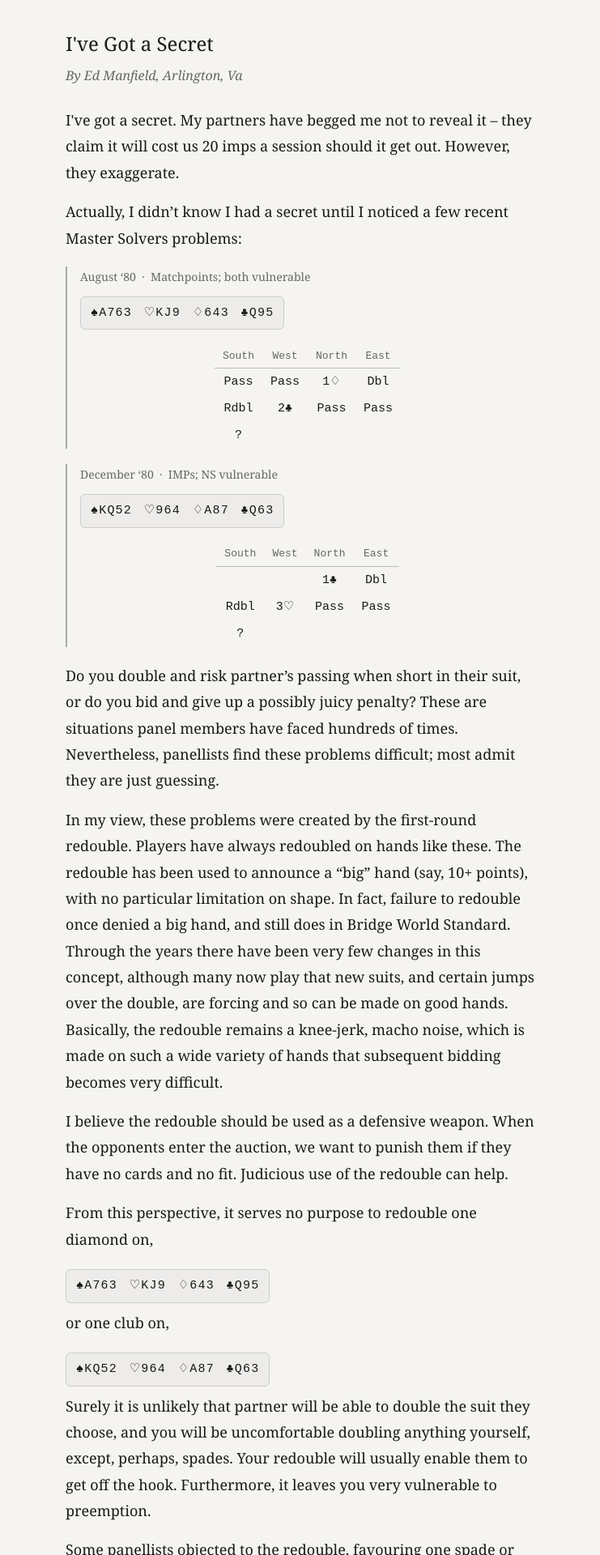
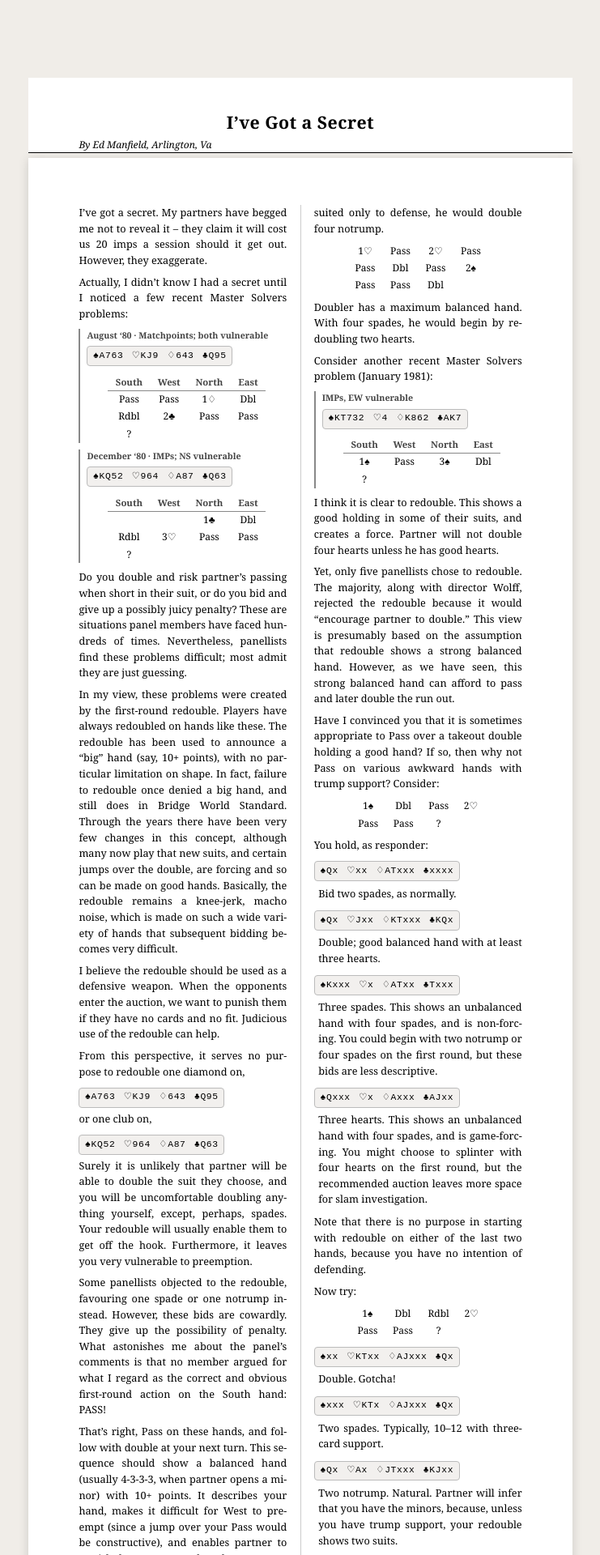
Before and after one commit to kjraywood/kjraywood.github.io, a Jekyll site: the page igas/index.html, which Jekyll copies as it is, in a window 1280 px wide. Shown: the top 1920 px of the page at 81% size, without its empty margins (269-1010 px from the left). Built offline with Jekyll 4.4.1, drawn with Linux system fonts in a browser that asks for light colours; some of the changed text lies outside the part shown.

Commit message:
use regular font for bidding tables

```diff
--- a/igas/index.html
+++ b/igas/index.html
@@ -2,72 +2,159 @@
 <html lang="en">
 <head>
 <meta charset="UTF-8">
-<meta name="viewport" content="width=device-width, initial-scale=1.0">
 <title>I've Got a Secret — Ed Manfield</title>
 <style>
+  @page {
+    size: letter;
+    margin: 0.85in 0.75in;
+  }
+
   body {
+    font-family: Georgia, 'Times New Roman', serif;
+    font-size: 9.5pt;
+    line-height: 1.55;
+    color: #000;
+    background: #fff;
     margin: 0;
     padding: 0;
-    background: #f5f4f0;
-    font-family: Georgia, 'Times New Roman', serif;
   }
-  .art {
-    font-size: clamp(16px, 4.5vw, 18px);
-    line-height: 1.8;
-    color: #1a1a18;
-    max-width: 620px;
-    margin: 0 auto;
-    padding: 2rem 1.25rem;
-    box-sizing: border-box;
-    width: 100%;
+
+  .masthead {
+    text-align: center;
+    margin-bottom: 0.5em;
+    padding-bottom: 0.4em;
+    border-bottom: 1pt solid #000;
+    column-span: all;
   }
-  .art h1 { font-size: clamp(20px, 5.5vw, 24px); font-weight: 500; margin: 0 0 0.25rem; }
-  .art .byline { font-style: italic; color: #666; margin: 0 0 1.5rem; font-size: clamp(14px, 4vw, 16px); }
-  .art p { margin: 0 0 1rem; }
+
+  .masthead h1 {
+    font-size: 16pt;
+    font-weight: bold;
+    margin: 0 0 0.1em;
+    letter-spacing: 0.02em;
+  }
+
+  .masthead .byline {
+    font-style: italic;
+    font-size: 9pt;
+    margin: 0;
+  }
+
+  .content {
+    column-count: 2;
+    column-gap: 0.35in;
+    column-rule: 0.5pt solid #ccc;
+  }
+
+  p {
+    margin: 0 0 0.55em;
+    text-align: justify;
+    hyphens: auto;
+    orphans: 3;
+    widows: 3;
+  }
+
   .hand {
     font-family: 'Courier New', Courier, monospace;
-    font-size: clamp(14px, 3.8vw, 15px);
-    background: #eeecea;
-    border: 0.5px solid #ccc;
-    border-radius: 6px;
-    padding: 0.4rem 0.75rem;
+    font-size: 8.5pt;
+    background: #f2f0ee;
+    border: 0.5pt solid #bbb;
+    border-radius: 3pt;
+    padding: 2pt 5pt;
     display: inline-block;
-    margin: 0.3rem 0 0.5rem;
+    margin: 2pt 0 3pt;
+    letter-spacing: 0.06em;
+    word-spacing: 0.25em;
     white-space: normal;
     word-break: break-word;
     max-width: 100%;
     box-sizing: border-box;
-    letter-spacing: 0.08em;
-    word-spacing: 0.3em;
   }
-  .problem { border-left: 2px solid #aaa; padding-left: 1rem; margin: 1.2rem 0; }
-  .problem .label { font-size: clamp(13px, 3.5vw, 14px); font-weight: 500; color: #666; margin-bottom: 0.4rem; }
-  .bid-wrap { text-align: center; margin: 0.6rem 0 0.9rem; }
-  .bid-table { border-collapse: collapse; margin: 0 auto; font-family: 'Courier New', Courier, monospace; font-size: clamp(14px, 3.8vw, 15px); }
-  .bid-table.headed th { color: #666; font-weight: 500; font-size: clamp(12px, 3.3vw, 13px); padding: 3px 10px; text-align: center; border-bottom: 0.5px solid #bbb; }
-  .bid-table td { padding: 3px 10px; text-align: center; }
-  .hand-label { margin: 0.5rem 0 0.2rem; }
-  .hand-response { margin: 0.15rem 0 0.9rem; padding-left: 0.25rem; }
-  @media (prefers-color-scheme: dark) {
-    body { background: #1e1e1c; }
-    .art { color: #e8e6e0; }
-    .art .byline, .problem .label { color: #999; }
-    .hand { background: #2a2a28; border-color: #444; }
-    .bid-table.headed th { color: #999; border-bottom-color: #444; }
+
+  .problem {
+    border-left: 1.5pt solid #888;
+    padding-left: 6pt;
+    margin: 6pt 0;
+    break-inside: avoid;
+  }
+
+  .problem .label {
+    font-size: 8pt;
+    font-weight: bold;
+    color: #444;
+    margin-bottom: 2pt;
+  }
+
+  .bid-wrap {
+    text-align: center;
+    margin: 4pt 0 5pt;
+    break-inside: avoid;
+  }
+
+  .bid-table {
+    border-collapse: collapse;
+    margin: 0 auto;
+    font-family: Georgia, 'Times New Roman', serif;
+    font-size: 9pt;
+  }
+
+  .bid-table.headed th {
+    color: #444;
+    font-weight: bold;
+    font-size: 8.5pt;
+    padding: 1pt 7pt;
+    text-align: center;
+    border-bottom: 0.5pt solid #888;
+  }
+
+  .bid-table td {
+    padding: 1pt 7pt;
+    text-align: center;
+  }
+
+  .hand-block {
+    margin: 3pt 0 1pt;
+    break-inside: avoid;
+  }
+
+  .hand-response {
+    margin: 0 0 6pt 4pt;
+  }
+
+  @media screen {
+    body {
+      max-width: 7in;
+      margin: 1in auto;
+      padding: 0 0.5in;
+      background: #f0ede8;
+    }
+    .content {
+      background: #fff;
+      padding: 0.6in 0.65in;
+      box-shadow: 0 2px 12px rgba(0,0,0,0.15);
+    }
+    .masthead {
+      background: #fff;
+      padding: 0.4in 0.65in 0;
+    }
   }
 </style>
 </head>
 <body>
-<div class="art">
-  <h1>I've Got a Secret</h1>
+
+<div class="masthead">
+  <h1>I&rsquo;ve Got a Secret</h1>
   <p class="byline">By Ed Manfield, Arlington, Va</p>
+</div>
 
-  <p>I've got a secret. My partners have begged me not to reveal it &ndash; they claim it will cost us 20 imps a session should it get out. However, they exaggerate.</p>
+<div class="content">
+
+  <p>I&rsquo;ve got a secret. My partners have begged me not to reveal it &ndash; they claim it will cost us 20 imps a session should it get out. However, they exaggerate.</p>
 
   <p>Actually, I didn&rsquo;t know I had a secret until I noticed a few recent Master Solvers problems:</p>
 
   <div class="problem">
-    <div class="label">August &lsquo;80 &nbsp;&middot;&nbsp; Matchpoints; both vulnerable</div>
+    <div class="label">August &lsquo;80 &middot; Matchpoints; both vulnerable</div>
     <div class="hand">&#9824;A763 &#9825;KJ9 &#9826;643 &#9827;Q95</div>
     <div class="bid-wrap">
       <table class="bid-table headed">
@@ -80,7 +167,7 @@
   </div>
 
   <div class="problem">
-    <div class="label">December &lsquo;80 &nbsp;&middot;&nbsp; IMPs; NS vulnerable</div>
+    <div class="label">December &lsquo;80 &middot; IMPs; NS vulnerable</div>
     <div class="hand">&#9824;KQ52 &#9825;964 &#9826;A87 &#9827;Q63</div>
     <div class="bid-wrap">
       <table class="bid-table headed">
@@ -227,16 +312,16 @@
 
   <p>You hold, as responder:</p>
 
-  <div class="hand-label"><span class="hand">&#9824;Qx &#9825;xx &#9826;ATxxx &#9827;xxxx</span></div>
+  <div class="hand-block"><span class="hand">&#9824;Qx &#9825;xx &#9826;ATxxx &#9827;xxxx</span></div>
   <p class="hand-response">Bid two spades, as normally.</p>
 
-  <div class="hand-label"><span class="hand">&#9824;Qx &#9825;Jxx &#9826;KTxxx &#9827;KQx</span></div>
+  <div class="hand-block"><span class="hand">&#9824;Qx &#9825;Jxx &#9826;KTxxx &#9827;KQx</span></div>
   <p class="hand-response">Double; good balanced hand with at least three hearts.</p>
 
-  <div class="hand-label"><span class="hand">&#9824;Kxxx &#9825;x &#9826;ATxx &#9827;Txxx</span></div>
+  <div class="hand-block"><span class="hand">&#9824;Kxxx &#9825;x &#9826;ATxx &#9827;Txxx</span></div>
   <p class="hand-response">Three spades. This shows an unbalanced hand with four spades, and is non-forcing. You could begin with two notrump or four spades on the first round, but these bids are less descriptive.</p>
 
-  <div class="hand-label"><span class="hand">&#9824;Qxxx &#9825;x &#9826;Axxx &#9827;AJxx</span></div>
+  <div class="hand-block"><span class="hand">&#9824;Qxxx &#9825;x &#9826;Axxx &#9827;AJxx</span></div>
   <p class="hand-response">Three hearts. This shows an unbalanced hand with four spades, and is game-forcing. You might choose to splinter with four hearts on the first round, but the recommended auction leaves more space for slam investigation.</p>
 
   <p>Note that there is no purpose in starting with redouble on either of the last two hands, because you have no intention of defending.</p>
@@ -250,22 +335,22 @@
     </table>
   </div>
 
-  <div class="hand-label"><span class="hand">&#9824;xx &#9825;KTxx &#9826;AJxxx &#9827;Qx</span></div>
+  <div class="hand-block"><span class="hand">&#9824;xx &#9825;KTxx &#9826;AJxxx &#9827;Qx</span></div>
   <p class="hand-response">Double. Gotcha!</p>
 
-  <div class="hand-label"><span class="hand">&#9824;xxx &#9825;KTx &#9826;AJxxx &#9827;Qx</span></div>
+  <div class="hand-block"><span class="hand">&#9824;xxx &#9825;KTx &#9826;AJxxx &#9827;Qx</span></div>
   <p class="hand-response">Two spades. Typically, 10&ndash;12 with three-card support.</p>
 
-  <div class="hand-label"><span class="hand">&#9824;Qx &#9825;Ax &#9826;JTxxx &#9827;KJxx</span></div>
+  <div class="hand-block"><span class="hand">&#9824;Qx &#9825;Ax &#9826;JTxxx &#9827;KJxx</span></div>
   <p class="hand-response">Two notrump. Natural. Partner will infer that you have the minors, because, unless you have trump support, your redouble shows two suits.</p>
 
-  <div class="hand-label"><span class="hand">&#9824;Qx &#9825;Ax &#9826;AJxxx &#9827;KJxx</span></div>
+  <div class="hand-block"><span class="hand">&#9824;Qx &#9825;Ax &#9826;AJxxx &#9827;KJxx</span></div>
   <p class="hand-response">Three diamonds. Forcing.</p>
 
-  <div class="hand-label"><span class="hand">&#9824;Qxx &#9825;Qx &#9826;KTxx &#9827;AQxx</span></div>
+  <div class="hand-block"><span class="hand">&#9824;Qxx &#9825;Qx &#9826;KTxx &#9827;AQxx</span></div>
   <p class="hand-response">Three hearts. Three-card spade support, choice of games.</p>
 
-  <div class="hand-label"><span class="hand">&#9824;xxx &#9825;x &#9826;AKxx &#9827;QTxxx</span></div>
+  <div class="hand-block"><span class="hand">&#9824;xxx &#9825;x &#9826;AKxx &#9827;QTxxx</span></div>
   <p class="hand-response">Three spades. 10&ndash;12, three-card spade support, unbalanced.</p>
 
   <p>Note that, despite holding spade support, you can begin with a redouble in order to describe your hand, or to suggest the possibility of defending.</p>
@@ -274,7 +359,7 @@
 
   <p>My methods will solve some of your old problems, but they will also create some new ones. Try these:</p>
 
-  <div class="hand-label"><span class="hand">&#9824;AQxx &#9825;Jxx &#9826;Qx &#9827;QTxx</span></div>
+  <div class="hand-block"><span class="hand">&#9824;AQxx &#9825;Jxx &#9826;Qx &#9827;QTxx</span></div>
 
   <div class="bid-wrap">
     <table class="bid-table">
@@ -285,7 +370,7 @@
 
   <p>One notrump. This auction shows spades and clubs. With a stronger hand, cue-bid. With five spades, bid one spade.</p>
 
-  <div class="hand-label"><span class="hand">&#9824;KTxxx &#9825;KQx &#9826;Axx &#9827;Jx</span></div>
+  <div class="hand-block"><span class="hand">&#9824;KTxxx &#9825;KQx &#9826;Axx &#9827;Jx</span></div>
 
   <div class="bid-wrap">
     <table class="bid-table">
@@ -296,7 +381,7 @@
 
   <p>Double. Partner could have a balanced 20 count. I know &mdash; you can hardly wait to hold a strong East hand and trap pass against me.</p>
 
-  <div class="hand-label"><span class="hand">&#9824;Qx &#9825;AQxx &#9826;KTxxx &#9827;xx</span></div>
+  <div class="hand-block"><span class="hand">&#9824;Qx &#9825;AQxx &#9826;KTxxx &#9827;xx</span></div>
 
   <div class="bid-wrap">
     <table class="bid-table">
@@ -306,7 +391,7 @@
 
   <p>Double is right if they are going to choose diamonds, but Pass is right if they choose clubs. I tend to pass, figuring they are more likely to land in the lower suit.</p>
 
-  <div class="hand-label"><span class="hand">&#9824;AQxxx &#9825;Kx &#9826;AKx &#9827;Qxx</span></div>
+  <div class="hand-block"><span class="hand">&#9824;AQxxx &#9825;Kx &#9826;AKx &#9827;Qxx</span></div>
 
   <div class="bid-wrap">
     <table class="bid-table">
@@ -318,6 +403,7 @@
   <p>Redouble. This just shows a good balanced hand (as in Standard). Pass, followed by double, shows a big balanced hand only when you can be confident that your side owns a majority of the high cards.</p>
 
   <p>I am reminded of Al Roth, who used to lecture constantly on the virtues of passing. Surely it is time to start passing more over takeout doubles. In so doing, your redoubles can be reserved for carefully delineated hands. You will extract more blood from the opponents, and create fewer problems for yourself.</p>
+
 </div>
 </body>
 </html>
```
Also changed, not shown: other parts of igas/index.html (+2 -4 lines).
